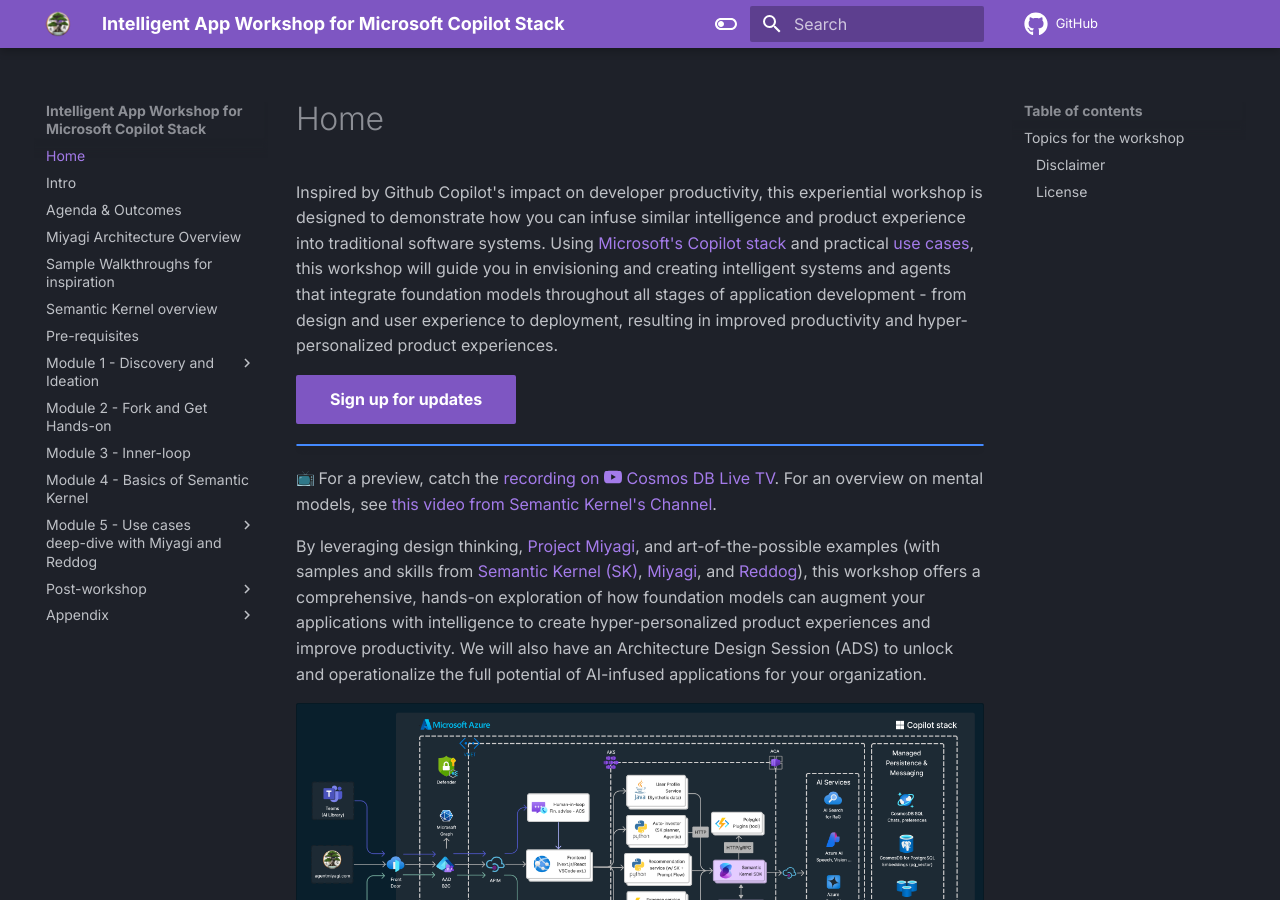
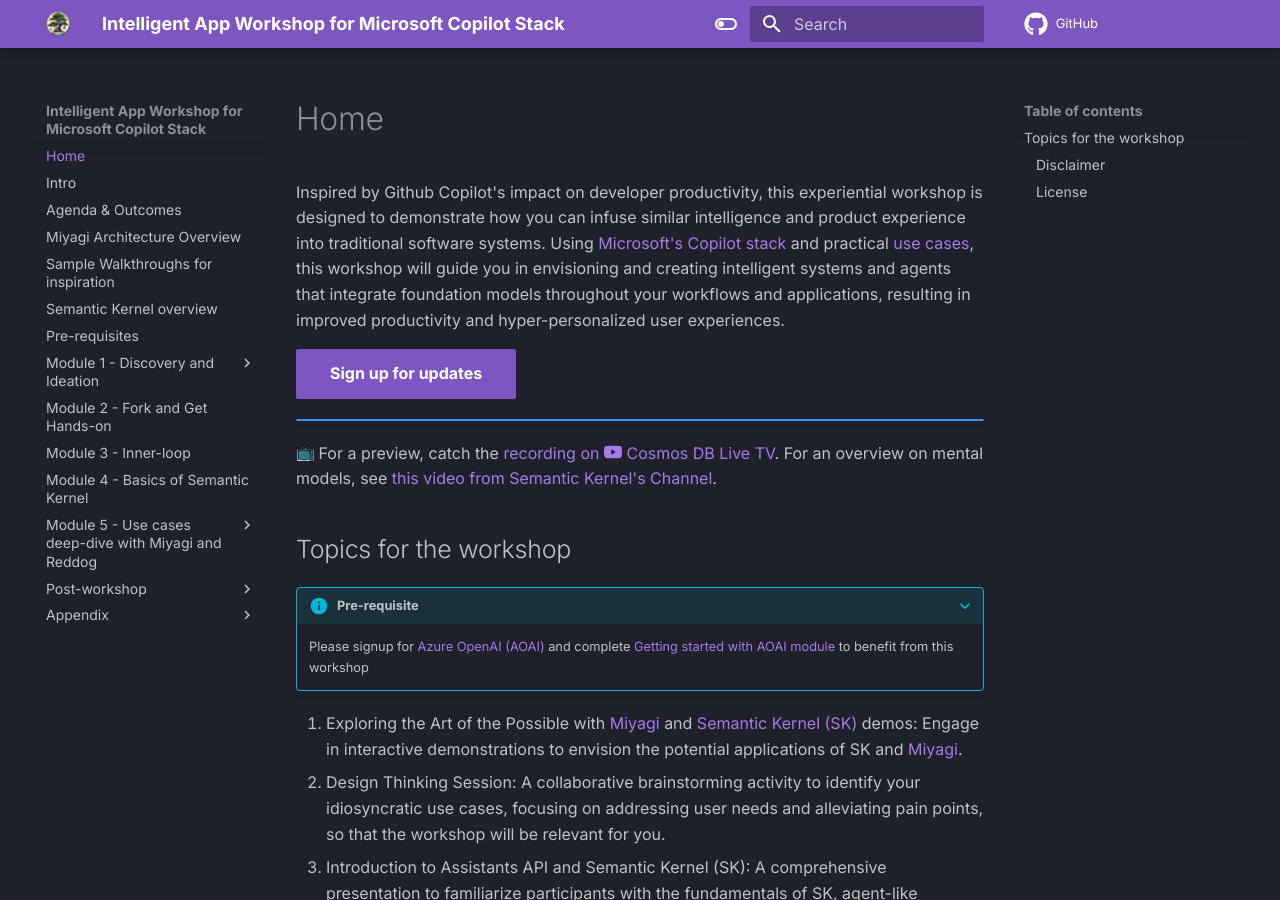
Before and after one commit to Azure/intelligent-app-workshop, an MkDocs documentation site: the page built from docs/index.md, in a window 1280 px wide and 900 px high. Built offline with MkDocs 1.6.1 and Material for MkDocs 9.7.7, drawn with Linux system fonts in a browser that asks for light colours; emoji names are drawn with the system emoji font; comment, search, counter and statistics services are not loaded.

Commit message:
update home and index

```diff
--- a/docs/index.md
+++ b/docs/index.md
@@ -1,18 +1,12 @@
 # Home
 
-Inspired by Github Copilot's impact on developer productivity, this experiential workshop is designed to demonstrate how you can infuse similar intelligence and product experience into traditional software systems. Using [Microsoft's Copilot stack](https://learn.microsoft.com/en-us/semantic-kernel/overview/#semantic-kernel-is-at-the-center-of-the-copilot-stack) and practical [use cases](https://iappwksp.com/wksp/05-use-cases/#use-cases), this workshop will guide you in envisioning and creating intelligent systems and agents that integrate foundation models throughout all stages of application development - from design and user experience to deployment, resulting in improved productivity and hyper-personalized product experiences.
+Inspired by Github Copilot's impact on developer productivity, this experiential workshop is designed to demonstrate how you can infuse similar intelligence and product experience into traditional software systems. Using [Microsoft's Copilot stack](https://developer.microsoft.com/en-us/copilot) and practical [use cases](https://iappwksp.com/wksp/05-use-cases/#use-cases), this workshop will guide you in envisioning and creating intelligent systems and agents that integrate foundation models throughout your workflows and applications, resulting in improved productivity and hyper-personalized user experiences.
 
 [Sign up for updates](https://forms.office.com/r/rLds2s8RH1){ :target="_blank" .md-button .md-button--primary }
 
 !!! note ""
 
    :tv: For a preview, catch the [recording on :simple-youtube: Cosmos DB Live TV](https://www.youtube.com/watch?v=V8dlEvXdGEM&t=144s). For an overview on mental models, see [this video from Semantic Kernel's Channel](https://www.youtube.com/watch?v=EueJTTuluVQ&t=750s).
-
-
-
-By leveraging design thinking, [Project Miyagi](https://github.com/Azure-Samples/miyagi), and art-of-the-possible examples (with samples and skills from [Semantic Kernel (SK)](https://github.com/microsoft/semantic-kernel), [Miyagi](https://github.com/Azure-Samples/miyagi), and [Reddog](https://github.com/Azure/reddog-solutions)), this workshop offers a comprehensive, hands-on exploration of how foundation models can augment your applications with intelligence to create hyper-personalized product experiences and improve productivity. We will also have an Architecture Design Session (ADS) to unlock and operationalize the full potential of AI-infused applications for your organization.
-
-![miyagi-arch](assets/images/wip-azure.png)
 
 
 ## Topics for the workshop
```
Also changed, not shown: README.md (+17 -15 lines), docs/assets/images/basic-arch.png.
